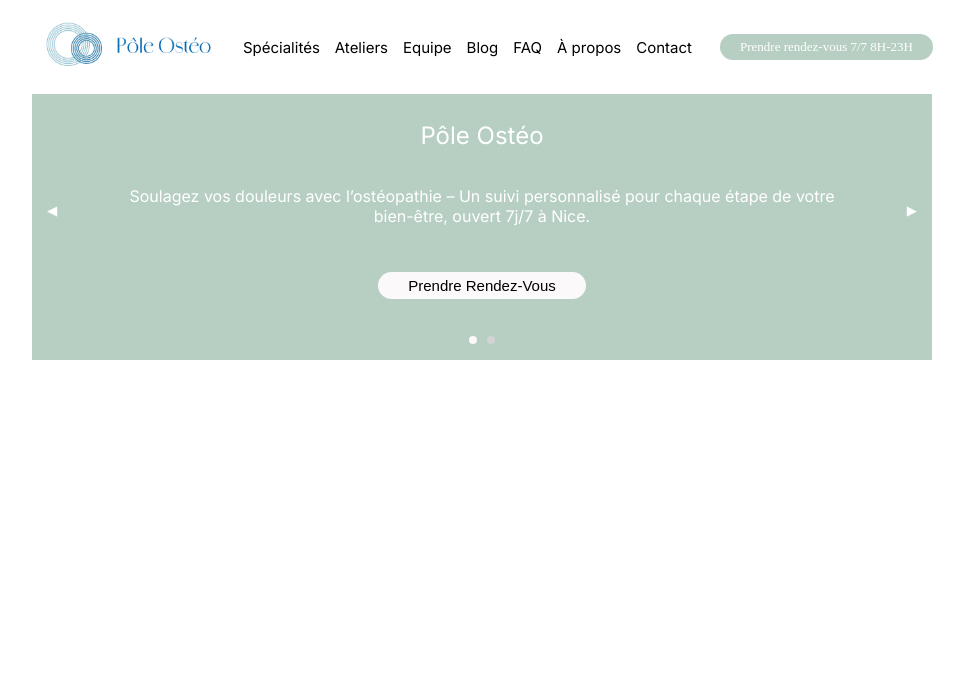
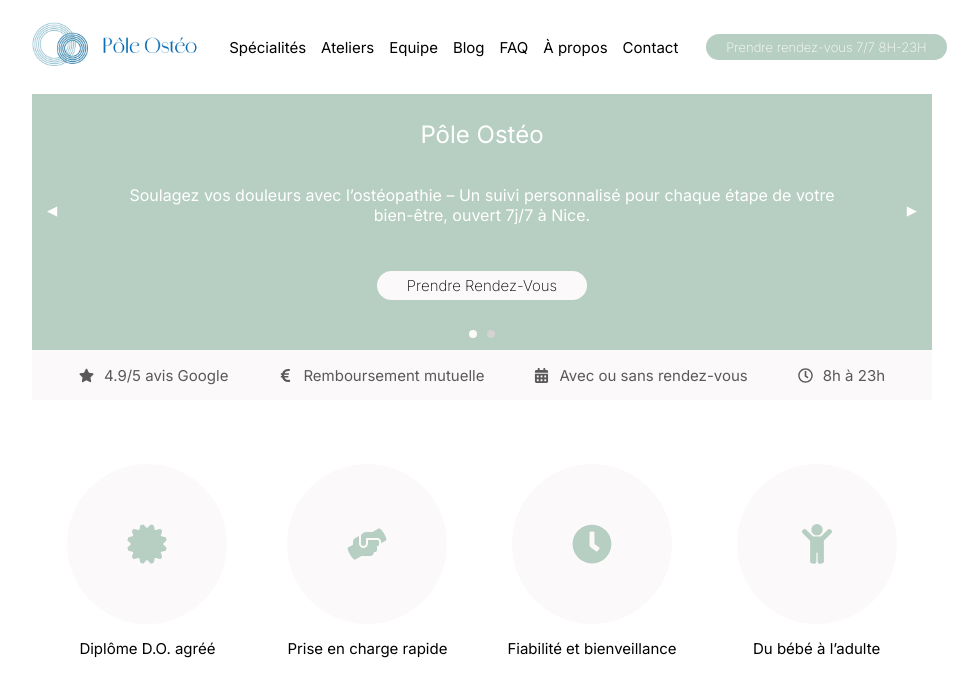
Before and after one commit to D-Fariello/Alois-Osteopath, a React (Vite) app in the folder osteopath-project/: page / in a window 1280 px wide. Shown: the top 696 px of the page, without its empty margins (158-1136 px from the left). Built offline with nearby package versions, Linux system fonts and the light colour scheme; a web font is replaced by a local one.

Commit message:
fix(style): adjusting buttons and colors

```diff
--- a/osteopath-project/package.json
+++ b/osteopath-project/package.json
@@ -14,7 +14,8 @@
     "@fortawesome/free-solid-svg-icons": "^6.7.2",
     "@fortawesome/react-fontawesome": "^0.2.2",
     "react": "^18.3.1",
-    "react-dom": "^18.3.1"
+    "react-dom": "^18.3.1",
+    "react-icons": "^5.4.0"
   },
   "devDependencies": {
     "@eslint/js": "^9.17.0",
--- a/osteopath-project/src/components/Hero.jsx
+++ b/osteopath-project/src/components/Hero.jsx
@@ -1,4 +1,14 @@
 import React, { useState } from "react";
+import {
+  FaStar,
+  FaRegClock,
+  FaEuroSign,
+  FaCalendarAlt,
+  FaCertificate,
+  FaHandsHelping,
+  FaClock,
+  FaChild,
+} from "react-icons/fa";
 import Header from "./Header";
 
 const Hero = () => {
@@ -14,8 +24,14 @@
     },
     {
       title: "Consultation en urgence",
-      text: "Besoin d'une consultation immédiate ? Nous vous accueillons sans rendez-vous Nice, 22 rue Gounod",
-      buttonText: "Prendre Rendez-Vous",
+      text: (
+        <>
+          Besoin d'une consultation immédiate ? Nous vous accueillons sans
+          rendez-vous <br />
+          Nice, 22 rue Gounod
+        </>
+      ),
+      buttonText: "Nous appeler",
       buttonHeader: "Sans rendez-vous 7/7 8H-23H",
       backgroundColor: "#d3606a",
     },
@@ -53,7 +69,15 @@
               >
                 <h1 className="hero-title">{slide.title}</h1>
                 <p className="hero-subtitle">{slide.text}</p>
-                <button className="btn btn-primary">{slide.buttonText}</button>
+                <button
+                  className={`btn btn-primary ${
+                    slides[currentSlide].buttonText === "Nous appeler"
+                      ? "button-red"
+                      : ""
+                  }`}
+                >
+                  {slides[currentSlide].buttonText}
+                </button>
                 <div className="carousel-dots">
                   {slides.map((_, dotIndex) => (
                     <span
@@ -76,6 +100,45 @@
             ▶
           </button>
         </div>
+        {/* Info Bar */}
+        <div className="general-info">
+          <div className="info-item">
+            <FaStar className="info-icon" />
+            <span>4.9/5 avis Google</span>
+          </div>
+          <div className="info-item">
+            <FaEuroSign className="info-icon" />
+            <span>Remboursement mutuelle</span>
+          </div>
+          <div className="info-item">
+            <FaCalendarAlt className="info-icon" />
+            <span>Avec ou sans rendez-vous</span>
+          </div>
+          <div className="info-item">
+            <FaRegClock className="info-icon" />
+            <span>8h à 23h</span>
+          </div>
+        </div>
+
+        {/* Icons Section  */}
+        <section className="additional-info">
+          <div className="additional-item">
+            <FaCertificate className="degree-icon" />
+            <span className="additional-text">Diplôme D.O. agréé</span>
+          </div>
+          <div className="additional-item">
+            <FaHandsHelping className="heart-icon" />
+            <span className="additional-text">Prise en charge rapide</span>
+          </div>
+          <div className="additional-item">
+            <FaClock className="timer-icon" />
+            <span className="additional-text">Fiabilité et bienveillance</span>
+          </div>
+          <div className="additional-item">
+            <FaChild className="baby-icon" />
+            <span className="additional-text">Du bébé à l’adulte</span>
+          </div>
+        </section>
       </section>
     </div>
   );
--- a/osteopath-project/src/style/_base.scss
+++ b/osteopath-project/src/style/_base.scss
@@ -161,7 +161,7 @@
   display: flex;
   justify-content: center;
   position: absolute;
-  bottom: 5%;
+  bottom: 7%;
 }
 
 .dot {
@@ -186,3 +186,73 @@
   @include mixins.button-style;
   margin-top: 30px;
 }
+
+.button-red {
+  color: #d3606a !important;
+}
+
+
+//////////////// Banner Carrousel ////////////
+
+
+.general-info {
+  width: 100%;
+  box-sizing: border-box;
+  max-width: 900px;
+  margin: 0 auto;
+  position: relative;
+  display: flex;
+  justify-content: center;
+  top: 50%;
+  height: 20px;
+  background-color: variables.$cards-backgroud-color;
+  padding: 25px;
+  gap: 50px;
+
+  .info-item {
+    display: flex;
+    gap: 10px;
+    align-items: center;
+    color: variables.$icons-color;
+    font-family: variables.$primary-font-family;
+    font-size: 15px;
+}
+}
+
+
+////////// Additional info  Section //////////
+
+
+section.additional-info {
+  display: flex;
+  flex-direction: row;
+  align-items: center;
+  justify-content: center;
+  margin-top: 5%;
+  gap: 60px;
+}
+
+.additional-item {
+  display: flex;
+  flex-direction: column;
+  align-content: center;
+  align-items: center;
+  justify-content: center;
+}
+
+svg.degree-icon, .heart-icon, .timer-icon, .baby-icon  {
+  border: none;
+  background-color: variables.$cards-backgroud-color;
+  padding: 60px;
+  border-radius: 50%;
+  color: variables.$second-background-color;
+  font-size: 40px;
+  margin-bottom: 15px;
+}
+
+.additional-text{
+  font-family: variables.$primary-font-family;
+  color: black;
+  font-size: 15px;
+  margin-bottom: 15px;
+}
--- a/osteopath-project/src/style/_mixins.scss
+++ b/osteopath-project/src/style/_mixins.scss
@@ -8,6 +8,8 @@
   font-weight: variables.$buttons-font-weight;
   border-radius: variables.$buttons-border-radius;
   padding: variables.$buttons-padding;
+  cursor: variables.$buttons-cursor;
+  font-family: variables.$buttons-font-family;
 }
 
 // @mixin title-style {
--- a/osteopath-project/src/style/_variables.scss
+++ b/osteopath-project/src/style/_variables.scss
@@ -17,11 +17,15 @@
 $buttons-text-color: black;
 $buttons-background-color:#fbf9f9;
 $buttons-font-size: 15px;
-$buttons-font-weight: 100;
+$buttons-font-weight: 200;
 $buttons-border-radius: 50px 50px;
 $buttons-padding: 5px 30px;
 $buttons-width: 45%;
+$buttons-cursor: pointer;
+$buttons-font-family: 'Inter';
 
 // Cards
 
 $cards-backgroud-color: #fbf9f9;
+
+$icons-color: #595959;
```
Also changed, not shown: 1 other file (tests, documents, lock files or other folders).
